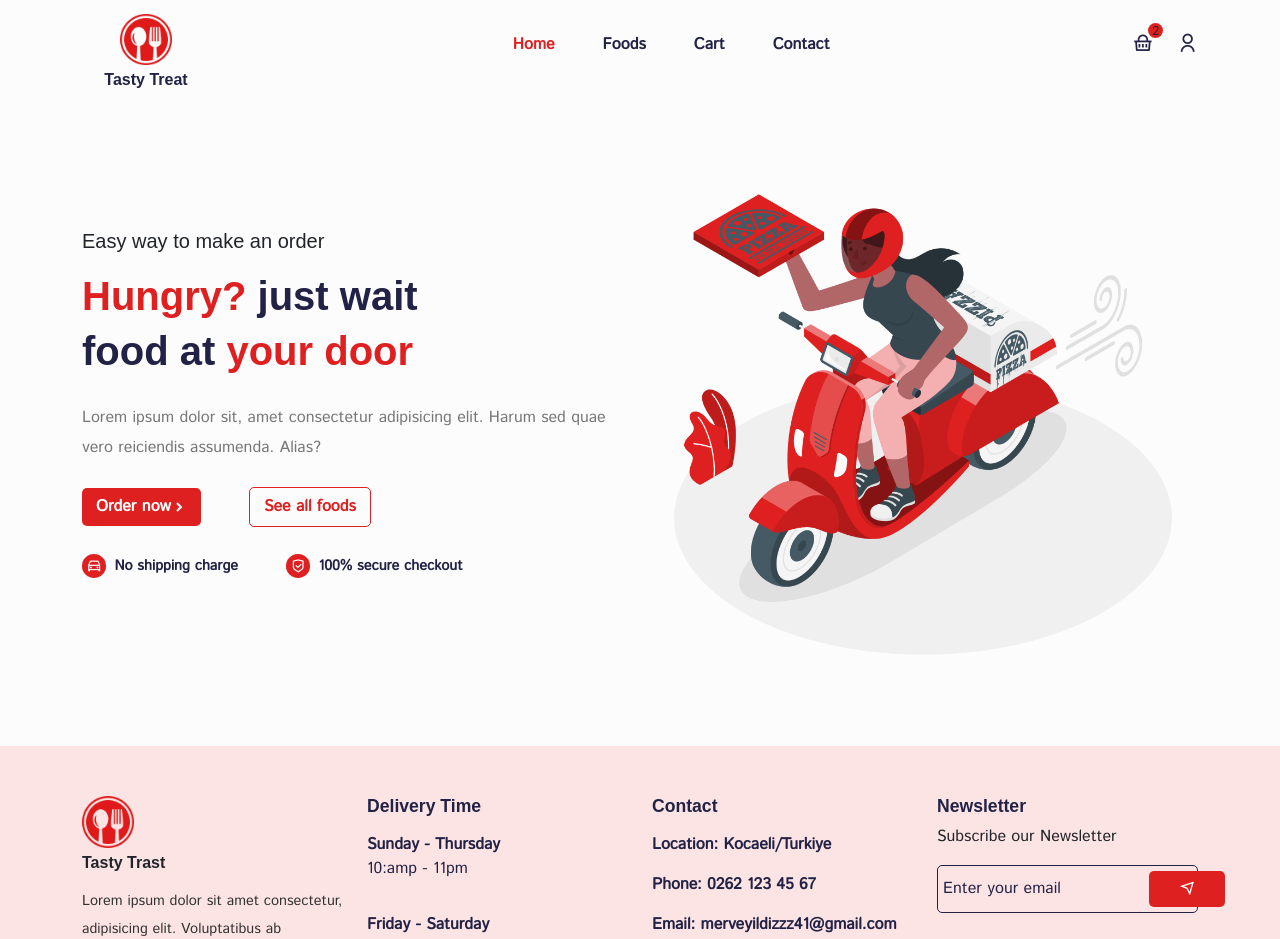
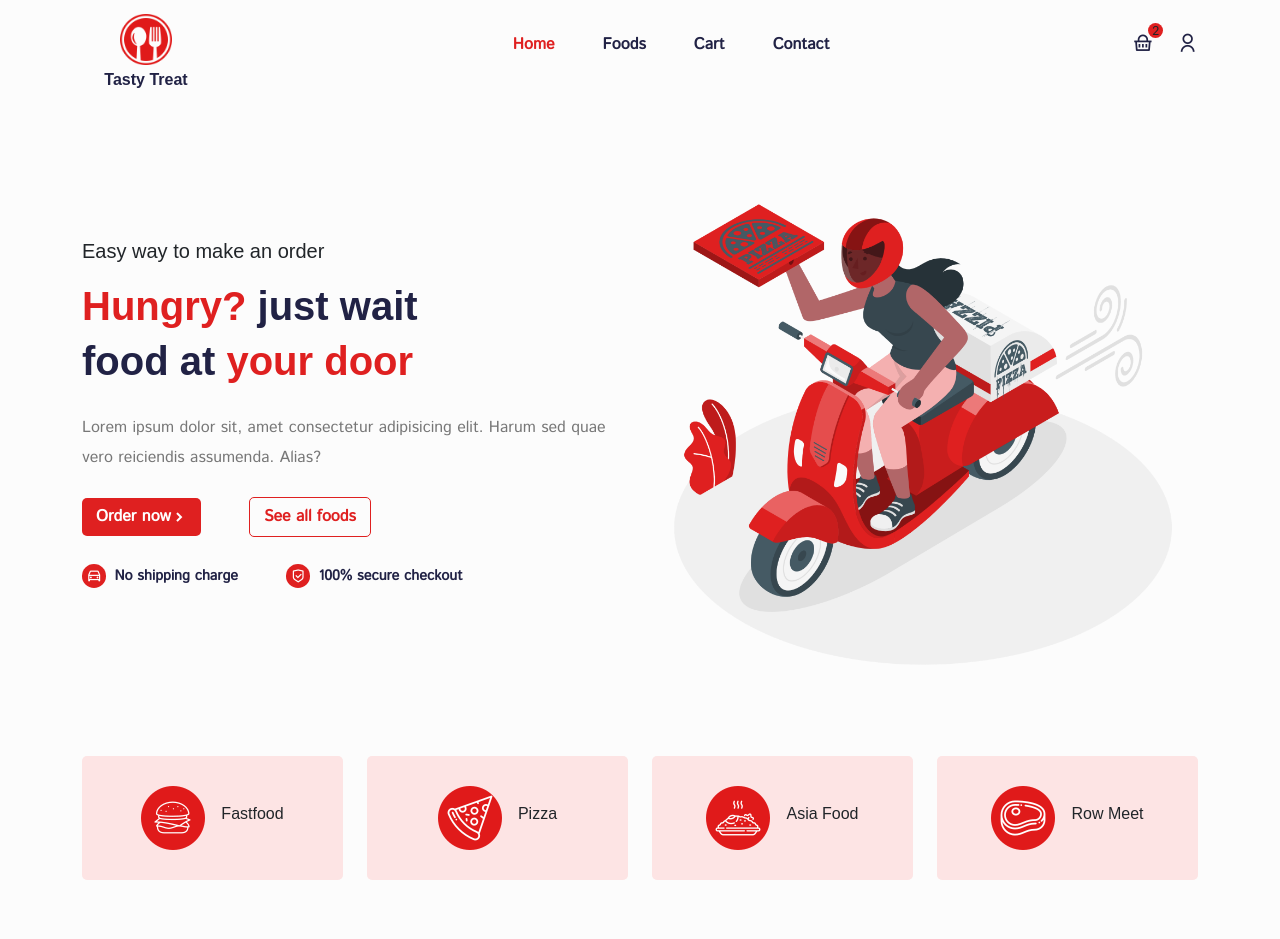
Before and after one commit to merveyyildiz/food-delivery-react, a React (Create React App) app: page /home/ in a window 1280 px wide. Shown: the top 939 px of the page. Built offline with nearby package versions, Linux system fonts and the light colour scheme; a web font is replaced by a local one.

Commit message:
second part of home page completed

```diff
--- /dev/null
+++ b/src/components/UI/category/Category.jsx
@@ -0,0 +1,49 @@
+import React from "react";
+import { Container, Row, Col } from "reactstrap";
+import categoryImg01 from "../../../assets/images/category-01.png";
+import categoryImg02 from "../../../assets/images/category-02.png";
+import categoryImg03 from "../../../assets/images/category-03.png";
+import categoryImg04 from "../../../assets/images/category-04.png";
+import "../../../styles/category.scss";
+
+const catergoryDate = [
+    {
+        display: "Fastfood",
+        imgUrl: categoryImg01
+    },
+    {
+        display: "Pizza",
+        imgUrl: categoryImg02
+    },
+    {
+        display: "Asia Food",
+        imgUrl: categoryImg03
+    },
+    {
+        display: "Row Meet",
+        imgUrl: categoryImg04
+    }
+]
+
+const Category = () => {
+    return (
+        <Container>
+            <Row>
+                {
+                    catergoryDate.map((item, index) => (
+                        <Col lg="3" md="4" key={index}>
+                            <div className="category__item d-flex align-items-center gap-3 justify-content-center">
+                                <img src={item.imgUrl} alt="category__item" />
+                                <h6>{item.display}</h6>
+                            </div>
+
+                        </Col>
+                    ))
+                }
+
+            </Row>
+        </Container>
+    )
+}
+
+export default Category;
--- a/src/pages/Home.jsx
+++ b/src/pages/Home.jsx
@@ -3,6 +3,7 @@ import { Link } from "react-router-dom";
 import Helmet from "../components/Helmet/Helmet";
 import { Container, Row, Col } from "reactstrap";
 import heroImg from "../assets/images/hero.png";
+import Category from "../components/UI/category/Category";
 import "../styles/home.scss";
 
 const Home = () => {
@@ -42,6 +43,10 @@ const Home = () => {
                     </Row>
                 </Container>
             </section>
+
+            <section className="pt-0">
+                <Category />
+            </section>
         </Helmet>
     )
 }
--- /dev/null
+++ b/src/styles/category.scss
@@ -0,0 +1,14 @@
+@import "./variable.scss";
+
+.category {
+    &__item {
+        background: $color-orange-light;
+        padding: 30px 20px;
+        border-radius: 5px;
+        cursor: pointer;
+        transition: 300ms;
+        &:hover {
+            transform: translateY(-10px);
+        }
+    }
+}
--- a/src/styles/header.scss
+++ b/src/styles/header.scss
@@ -2,7 +2,7 @@
 
 .header {
     width: 100%;
-    height: 80px;
+    height: 90px;
     line-height: 80px;
     position: sticky;
     top: 0;
```
